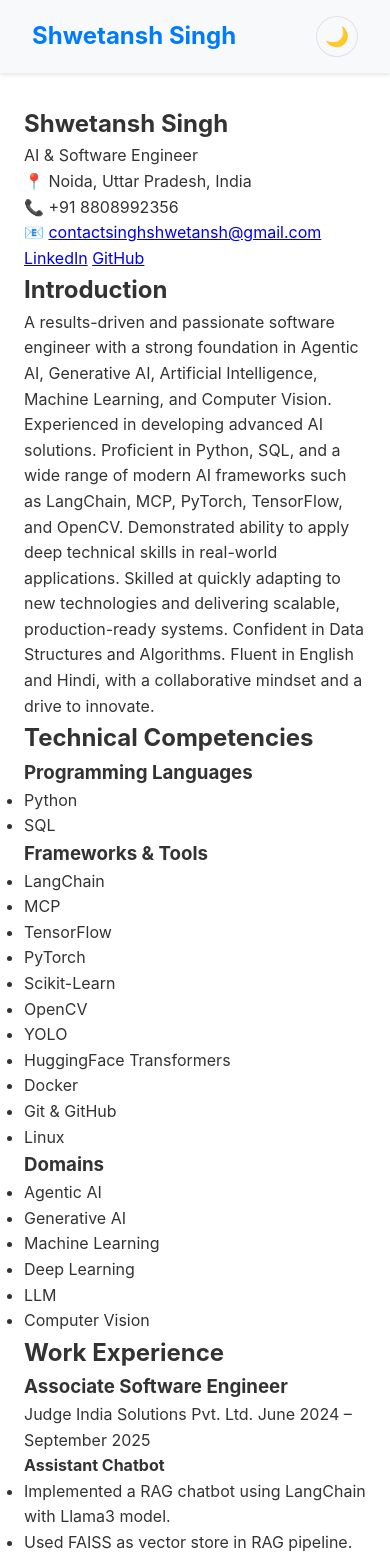
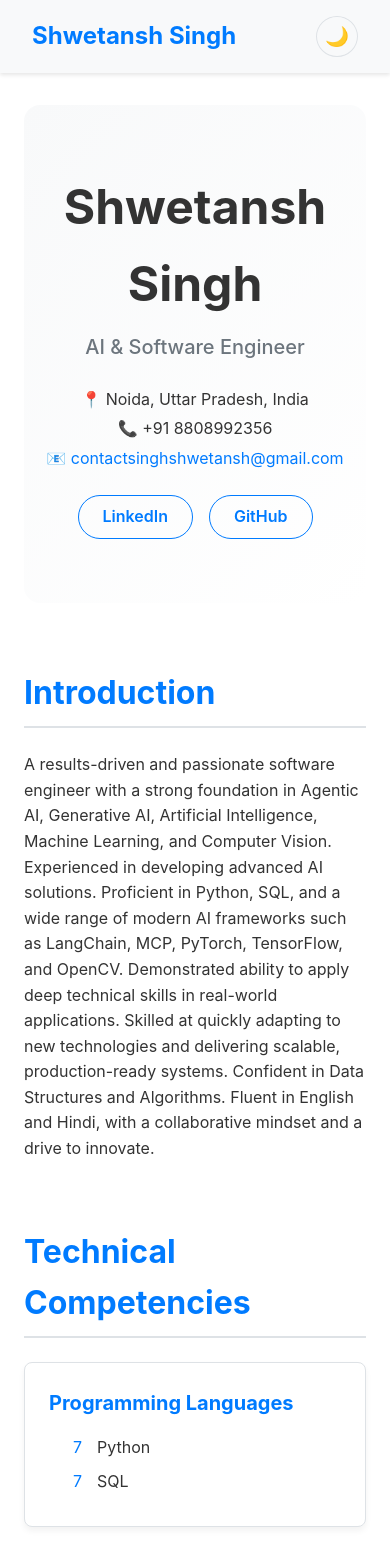
Before and after one commit to ShwetanshSingh/Portfolio, a plain HTML site: page index.html in a window 390 px wide. Shown: the top 1553 px of the page. Drawn offline with Linux system fonts and the light colour scheme.

Commit message:
feat: add responsive styling and theme variables

```diff
--- a/styles.css
+++ b/styles.css
@@ -95,6 +95,207 @@ main {
     padding: 0 1.5rem;
 }
 
+section {
+    margin-bottom: 4rem;
+    scroll-margin-top: 5rem;
+}
+
+h2 {
+    font-size: 2rem;
+    color: var(--primary-color);
+    margin-bottom: 1.5rem;
+    border-bottom: 2px solid var(--border-color);
+    padding-bottom: 0.5rem;
+}
+
+h3 {
+    font-size: 1.5rem;
+    margin-bottom: 1rem;
+}
+
+/* Hero Section */
+.hero-section {
+    text-align: center;
+    padding: 4rem 0;
+    background: linear-gradient(135deg, var(--nav-bg) 0%, var(--bg-color) 100%);
+    border-radius: 1rem;
+}
+
+.hero-content h1 {
+    font-size: 3rem;
+    margin-bottom: 0.5rem;
+}
+
+.subtitle {
+    font-size: 1.25rem;
+    color: var(--secondary-color);
+    margin-bottom: 1.5rem;
+    font-weight: 500;
+}
+
+.contact-info {
+    margin-bottom: 1.5rem;
+}
+
+.contact-info p {
+    margin-bottom: 0.25rem;
+}
+
+.contact-info a {
+    color: var(--primary-color);
+    text-decoration: none;
+}
+
+.social-links {
+    display: flex;
+    justify-content: center;
+    gap: 1rem;
+}
+
+.social-links a {
+    padding: 0.5rem 1.5rem;
+    border: 1px solid var(--primary-color);
+    color: var(--primary-color);
+    text-decoration: none;
+    border-radius: 2rem;
+    font-weight: 600;
+    transition: all 0.2s;
+}
+
+.social-links a:hover {
+    background-color: var(--primary-color);
+    color: white;
+}
+
+/* Skills Grid */
+.skills-grid {
+    display: grid;
+    grid-template-columns: repeat(auto-fit, minmax(250px, 1fr));
+    gap: 2rem;
+}
+
+.skill-category {
+    background-color: var(--card-bg);
+    padding: 1.5rem;
+    border-radius: 0.5rem;
+    box-shadow: 0 4px 6px rgba(0,0,0,0.05);
+    border: 1px solid var(--border-color);
+}
+
+.skill-category h3 {
+    font-size: 1.25rem;
+    margin-bottom: 1rem;
+    color: var(--primary-color);
+}
+
+.skill-category ul {
+    list-style: none;
+}
+
+.skill-category li {
+    margin-bottom: 0.5rem;
+    padding-left: 1.5rem;
+    position: relative;
+}
+
+.skill-category li::before {
+    content: "7";
+    position: absolute;
+    left: 0;
+    color: var(--primary-color);
+}
+
+/* Experience */
+.experience-item {
+    margin-bottom: 2rem;
+}
+
+.exp-header {
+    display: flex;
+    flex-wrap: wrap;
+    justify-content: space-between;
+    align-items: baseline;
+    margin-bottom: 1rem;
+}
+
+.exp-header h3 {
+    margin-bottom: 0;
+    width: 100%;
+}
+
+.company {
+    font-weight: bold;
+    color: var(--secondary-color);
+}
+
+.date {
+    font-style: italic;
+    color: var(--secondary-color);
+}
+
+.exp-content h4 {
+    margin: 1.5rem 0 0.5rem 0;
+    color: var(--primary-color);
+}
+
+.award {
+    background-color: #fff3cd;
+    color: #856404;
+    padding: 0.5rem 1rem;
+    border-radius: 0.25rem;
+    display: inline-block;
+    margin-bottom: 1rem;
+    font-weight: 500;
+    font-size: 0.9rem;
+}
+
+body.dark-theme .award {
+    background-color: #332701;
+    color: #ffda6a;
+}
+
+ul {
+    padding-left: 1.5rem;
+}
+
+li {
+    margin-bottom: 0.5rem;
+}
+
+/* Projects */
+.projects-grid {
+    display: grid;
+    grid-template-columns: repeat(auto-fit, minmax(300px, 1fr));
+    gap: 2rem;
+}
+
+.project-card {
+    background-color: var(--card-bg);
+    padding: 1.5rem;
+    border-radius: 0.5rem;
+    box-shadow: 0 4px 6px rgba(0,0,0,0.05);
+    border: 1px solid var(--border-color);
+    transition: transform 0.2s;
+}
+
+.project-card:hover {
+    transform: translateY(-5px);
+}
+
+.project-card h3 {
+    font-size: 1.25rem;
+    color: var(--primary-color);
+}
+
+/* Education */
+.education-item {
+    margin-bottom: 1.5rem;
+}
+
+.education-item h3 {
+    margin-bottom: 0.25rem;
+}
+
 footer {
     text-align: center;
     padding: 2rem;
```
